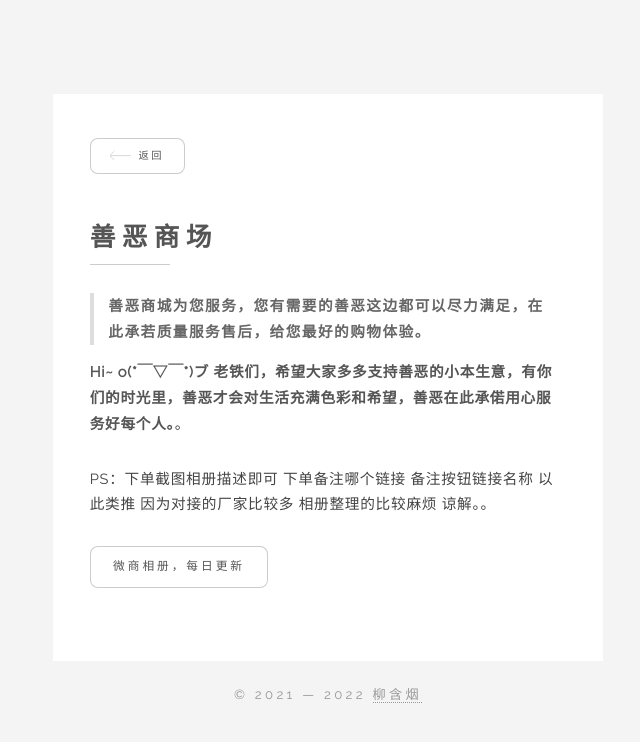
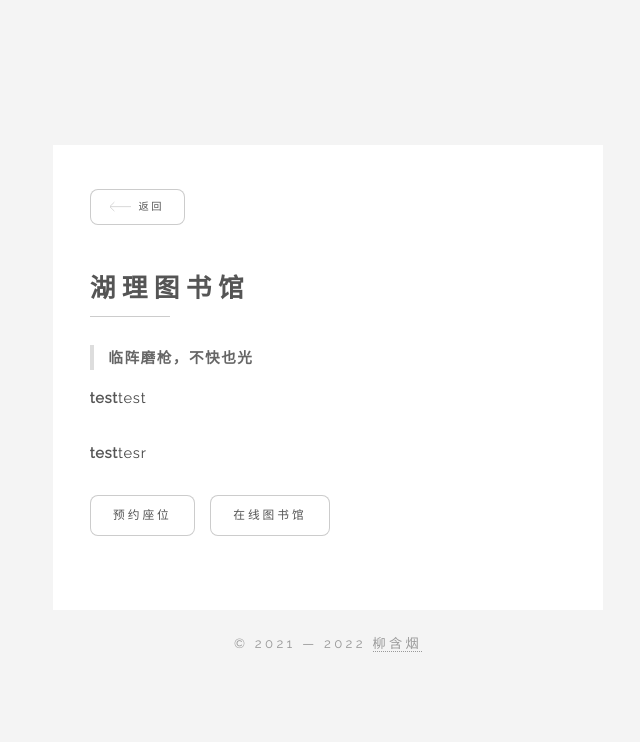
Before and after one commit to HNIST/hnist.github.io, a plain HTML site: page index.html in a window 1280 px wide. Both pictures are taken after a click on the link "实物选款集合". Shown: the whole page, without its empty margins (312-952 px from the left). Drawn offline with Linux system fonts and the light colour scheme.

Commit message:
Update index.html

```diff
--- a/index.html
+++ b/index.html
@@ -14,7 +14,7 @@
   <!--[if lte IE 9]><link rel="stylesheet" href="css/ie9.css" /><![endif]-->
     <!--[if lte IE 8]><link rel="stylesheet" href="css/ie8.css" /><![endif]-->
   <link rel="shortcut icon" type="image/ico" href="http://muxia.ink/images/favicon.ico">
-  <title>湖南导航</title>
+  <title>湖理导航</title>
   <script src="static/jquery.js"></script>
   <script src="static/skel.js"></script>
   <script src="static/util.js"></script>
@@ -79,8 +79,7 @@ ID：1320035050000
                       <strong>Sex：</strong>Male<br><b></b><br>
                       <strong>QQ：</strong>227945028<br>
                       <strong>Telegram：</strong>@LiUHaNYAn<br>
-                      <strong>Steam：</strong><a href="http://steamcommunity.com/id/liuhangyu" target="_blank"><b>&gt;</b></a>
-                      <strong>Note：</strong>无聊荒诞。<del></del>
+                      <strong>Twitter：</strong>@Dr_LHY<del></del>
                     </b></p><b>
                 </b></div><b>
             </b></div><b>
@@ -96,17 +95,18 @@ ID：1320035050000
                 </ul>
                 </b><div class="inner"><b>
                     <header>
-                        <h2>善恶商场</h2>
-                        <blockquote>善恶商城为您服务，您有需要的善恶这边都可以尽力满足，在此承若质量服务售后，给您最好的购物体验。</blockquote>
+                        <h2>湖理图书馆</h2>
+                        <blockquote>临阵磨枪，不快也光</blockquote>
                     </header>
-                    </b><p><b>Hi~ o(*￣▽￣*)ブ 老铁们，希望大家多多支持善恶的小本生意，有你们的时光里，善恶才会对生活充满色彩和希望，善恶在此承偌用心服务好每个人。</b>。</p>
-                    <p>PS：下单截图相册描述即可
-下单备注哪个链接 备注按钮链接名称
-以此类推  因为对接的厂家比较多  相册整理的比较麻烦 谅解。。</p>
+                    </b><p><b>test</b>test</p>
+                    <p><b>test</b>tesr</p>
                     <ul class="actions">
 
 
-                        <li><a href="http://404v.com" target="_blank" class="button">微商相册，每日更新</a><br>
+                        <li><a href="http://yuyue.hnist.cn" target="_blank" class="button">预约座位</a><br>
+
+<li><a href="http://lib.heist.can" target="_blank" class="button">在线图书馆</a><br>
+
 
                     </li></ul>
                 </div>
```
